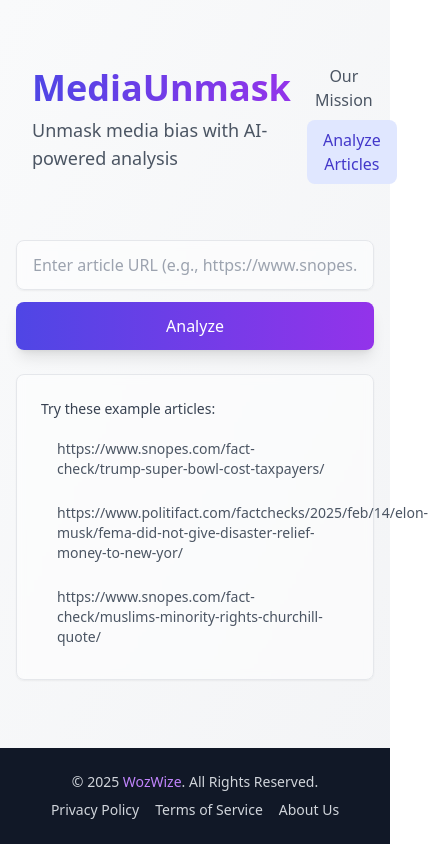
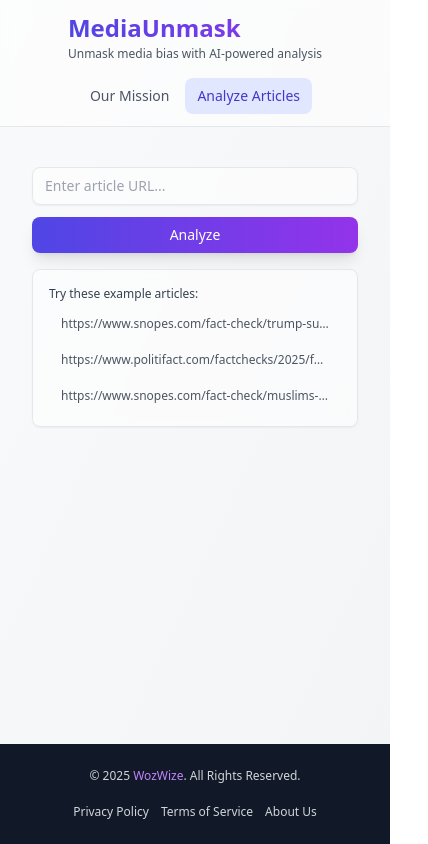
Before and after one commit to LtShibby/MediaUnmasked, a React (Vite) app in the folder frontend/: page / in a window 390 px wide. Both pictures are taken after a click on the button "Start Analyzing Articles". Shown: the whole page, 428 px wide, since content can reach past the window. Built offline with nearby package versions, Linux system fonts and the light colour scheme.

Commit message:
making more responsive for mobile

```diff
--- a/frontend/src/App.tsx
+++ b/frontend/src/App.tsx
@@ -33,9 +33,9 @@
 
   return (
     <div className="min-h-screen bg-gradient-to-br from-gray-50 to-gray-100 flex flex-col">
-      <div className="container mx-auto px-4 py-8 flex-grow">
+      <div className="flex-grow">
         <Header onNavigate={setCurrentPage} currentPage={currentPage} />
-        <main className="space-y-8">
+        <main className="container mx-auto px-4 py-6 space-y-8">
           {currentPage === 'home' ? (
             <AboutPage onStartAnalyzing={() => setCurrentPage('analyze')} />
           ) : (
--- a/frontend/src/components/AnalysisResult.tsx
+++ b/frontend/src/components/AnalysisResult.tsx
@@ -54,9 +54,9 @@
   if (!analysis) return null;
 
   return (
-    <div className="max-w-3xl mx-auto space-y-6">
+    <div className="max-w-3xl mx-auto space-y-4 sm:space-y-6 px-4">
       {/* Overall Score Card */}
-      <div className="bg-white/50 backdrop-blur-sm rounded-lg border border-gray-200 shadow-sm p-6">
+      <div className="bg-white/50 backdrop-blur-sm rounded-lg border border-gray-200 shadow-sm p-4 sm:p-6">
         <div className="text-center mb-6 relative">
           <button
             ref={overallScoreButtonRef}
@@ -69,7 +69,7 @@
           >
             <InfoIcon />
           </button>
-          <h2 className="text-3xl font-bold bg-gradient-to-r from-indigo-600 to-purple-600 bg-clip-text text-transparent">
+          <h2 className="text-2xl sm:text-3xl font-bold bg-gradient-to-r from-indigo-600 to-purple-600 bg-clip-text text-transparent">
             {scores.hasMediaScore ? (
               <>Media Unmasked Score: {(
                 (scores.headlineScore * 0.25) +
@@ -88,7 +88,7 @@
           )}
         </div>
 
-        <div className="grid grid-cols-1 md:grid-cols-2 gap-4">
+        <div className="grid grid-cols-1 sm:grid-cols-2 gap-3 sm:gap-4">
           <ScoreCard
             title="Headline Analysis"
             isModalOpen={activeModal === "Headline Analysis"}
@@ -245,9 +245,9 @@
       </div>
 
       {/* Article Content */}
-      <div className="bg-white/50 backdrop-blur-sm rounded-lg border border-gray-200 shadow-sm p-6">
-        <h2 className="text-2xl font-semibold text-gray-800 mb-4">{analysis.headline}</h2>
-        <p className="text-gray-600 leading-relaxed">{analysis.content}</p>
+      <div className="bg-white/50 backdrop-blur-sm rounded-lg border border-gray-200 shadow-sm p-4 sm:p-6">
+        <h2 className="text-xl sm:text-2xl font-semibold text-gray-800 mb-3 sm:mb-4">{analysis.headline}</h2>
+        <p className="text-sm sm:text-base text-gray-600 leading-relaxed">{analysis.content}</p>
       </div>
 
       {/* Single Modal instance */}
--- a/frontend/src/components/Footer.tsx
+++ b/frontend/src/components/Footer.tsx
@@ -3,8 +3,8 @@
 export const Footer: FC = () => {
   return (
     <footer className="w-full bg-gray-900 text-gray-300 py-6 text-center text-sm">
-      <div className="container mx-auto flex flex-col md:flex-row justify-between items-center px-6">
-        <p className="mb-2 md:mb-0">
+      <div className="container mx-auto flex flex-col sm:flex-row justify-between items-center px-4 sm:px-6 space-y-3 sm:space-y-0">
+        <p className="mb-2 sm:mb-0 text-xs sm:text-sm">
           © {new Date().getFullYear()}{" "}
           <a
             href="https://wozwize.com"
@@ -16,7 +16,7 @@
           </a>. All Rights Reserved.
         </p>
 
-        <div className="flex space-x-4">
+        <div className="flex flex-wrap justify-center sm:justify-end gap-3 sm:gap-4 text-xs sm:text-sm">
           <a
             href="https://wozwize.com/privacy-policy"
             target="_blank"
--- a/frontend/src/components/Header.tsx
+++ b/frontend/src/components/Header.tsx
@@ -1,4 +1,5 @@
 import { FC } from 'react';
+import { Navbar } from './Navbar';
 
 interface Props {
   onNavigate: (page: 'home' | 'analyze') => void;
@@ -7,39 +8,8 @@
 
 export const Header: FC<Props> = ({ onNavigate, currentPage }) => {
   return (
-    <header className="py-6 mb-8">
-      <div className="container mx-auto px-4 flex justify-between items-center">
-        <div>
-          <h1 className="text-4xl font-bold bg-gradient-to-r from-indigo-600 to-purple-600 bg-clip-text text-transparent">
-            MediaUnmask
-          </h1>
-          <p className="mt-2 text-lg text-gray-600">
-            Unmask media bias with AI-powered analysis
-          </p>
-        </div>
-        <nav className="space-x-4">
-          <button
-            onClick={() => onNavigate('home')}
-            className={`px-4 py-2 rounded-lg transition-colors ${
-              currentPage === 'home'
-                ? 'bg-indigo-100 text-indigo-700'
-                : 'text-gray-600 hover:text-indigo-600'
-            }`}
-          >
-            Our Mission
-          </button>
-          <button
-            onClick={() => onNavigate('analyze')}
-            className={`px-4 py-2 rounded-lg transition-colors ${
-              currentPage === 'analyze'
-                ? 'bg-indigo-100 text-indigo-700'
-                : 'text-gray-600 hover:text-indigo-600'
-            }`}
-          >
-            Analyze Articles
-          </button>
-        </nav>
-      </div>
+    <header className="mb-4 sm:mb-8 sticky top-0 z-50">
+      <Navbar onNavigate={onNavigate} currentPage={currentPage} />
     </header>
   );
 };
--- /dev/null
+++ b/frontend/src/components/Navbar.tsx
@@ -0,0 +1,71 @@
+import { FC } from 'react';
+
+interface Props {
+  onNavigate: (page: 'home' | 'analyze') => void;
+  currentPage: 'home' | 'analyze';
+}
+
+export const Navbar: FC<Props> = ({ onNavigate, currentPage }) => {
+  return (
+    <nav className="bg-white/50 backdrop-blur-sm border-b border-gray-200">
+      <div className="container mx-auto px-4">
+        <div className="flex flex-col sm:flex-row items-center justify-between py-3 sm:py-4 gap-4">
+          {/* Logo Section */}
+          <div className="flex items-center">
+            <div
+              onClick={() => onNavigate('home')}
+              className="cursor-pointer"
+            >
+              <h1 className="text-2xl sm:text-3xl font-bold bg-gradient-to-r from-indigo-600 to-purple-600 bg-clip-text text-transparent">
+                MediaUnmask
+              </h1>
+              <p className="text-xs sm:text-sm text-gray-600 mt-0.5">
+                Unmask media bias with AI-powered analysis
+              </p>
+            </div>
+          </div>
+
+          {/* Navigation Links */}
+          <div className="flex items-center space-x-1 sm:space-x-2">
+            <NavLink
+              isActive={currentPage === 'home'}
+              onClick={() => onNavigate('home')}
+            >
+              Our Mission
+            </NavLink>
+            <NavLink
+              isActive={currentPage === 'analyze'}
+              onClick={() => onNavigate('analyze')}
+            >
+              Analyze Articles
+            </NavLink>
+          </div>
+        </div>
+      </div>
+    </nav>
+  );
+};
+
+interface NavLinkProps {
+  children: React.ReactNode;
+  isActive: boolean;
+  onClick: () => void;
+}
+
+const NavLink: FC<NavLinkProps> = ({ children, isActive, onClick }) => {
+  return (
+    <button
+      onClick={onClick}
+      className={`
+        px-3 sm:px-4 py-2 rounded-lg text-sm sm:text-base font-medium
+        transition-colors duration-200
+        ${isActive
+          ? 'bg-indigo-100 text-indigo-700'
+          : 'text-gray-600 hover:text-indigo-600 hover:bg-gray-50'
+        }
+      `}
+    >
+      {children}
+    </button>
+  );
+};
--- a/frontend/src/components/UrlInput.tsx
+++ b/frontend/src/components/UrlInput.tsx
@@ -20,14 +20,14 @@
   };
 
   return (
-    <div className="space-y-6 max-w-3xl mx-auto">
+    <div className="space-y-4 sm:space-y-6 max-w-3xl mx-auto px-4">
       <form onSubmit={handleSubmit} className="flex flex-col sm:flex-row gap-3">
         <input
           type="url"
           value={url}
           onChange={(e) => setUrl(e.target.value)}
-          placeholder="Enter article URL (e.g., https://www.snopes.com/...)"
-          className="flex-1 px-4 py-3 border border-gray-200 rounded-lg shadow-sm
+          placeholder="Enter article URL..."
+          className="flex-1 px-3 sm:px-4 py-2 sm:py-3 text-sm sm:text-base border border-gray-200 rounded-lg shadow-sm
                    focus:ring-2 focus:ring-indigo-500 focus:border-indigo-500
                    bg-white/50 backdrop-blur-sm transition-all"
           required
@@ -35,7 +35,7 @@
         <button
           type="submit"
           disabled={isLoading}
-          className="px-6 py-3 bg-gradient-to-r from-indigo-600 to-purple-600
+          className="px-4 sm:px-6 py-2 sm:py-3 text-sm sm:text-base bg-gradient-to-r from-indigo-600 to-purple-600
                    text-white rounded-lg font-medium shadow-lg
                    hover:from-indigo-700 hover:to-purple-700
                    focus:outline-none focus:ring-2 focus:ring-indigo-500 focus:ring-offset-2
@@ -44,7 +44,7 @@
         >
           {isLoading ? (
             <span className="flex items-center gap-2">
-              <svg className="animate-spin h-5 w-5" viewBox="0 0 24 24">
+              <svg className="animate-spin h-4 w-4 sm:h-5 sm:w-5" viewBox="0 0 24 24">
                 <circle className="opacity-25" cx="12" cy="12" r="10" stroke="currentColor" strokeWidth="4" fill="none" />
                 <path className="opacity-75" fill="currentColor" d="M4 12a8 8 0 018-8V0C5.373 0 0 5.373 0 12h4zm2 5.291A7.962 7.962 0 014 12H0c0 3.042 1.135 5.824 3 7.938l3-2.647z" />
               </svg>
@@ -56,16 +56,16 @@
         </button>
       </form>
 
-      <div className="bg-white/50 backdrop-blur-sm rounded-lg p-6 border border-gray-200 shadow-sm">
-        <p className="text-sm font-medium text-gray-700 mb-3">Try these example articles:</p>
+      <div className="bg-white/50 backdrop-blur-sm rounded-lg p-4 sm:p-6 border border-gray-200 shadow-sm">
+        <p className="text-xs sm:text-sm font-medium text-gray-700 mb-2 sm:mb-3">Try these example articles:</p>
         <div className="space-y-2">
           {EXAMPLE_URLS.map((exampleUrl) => (
             <button
               key={exampleUrl}
               onClick={() => setUrl(exampleUrl)}
-              className="block w-full text-left px-4 py-2 text-sm text-gray-600
+              className="block w-full text-left px-3 sm:px-4 py-1.5 sm:py-2 text-xs sm:text-sm text-gray-600
                        hover:bg-indigo-50 rounded-md transition-colors
-                       hover:text-indigo-700"
+                       hover:text-indigo-700 truncate"
             >
               {exampleUrl}
             </button>
```
